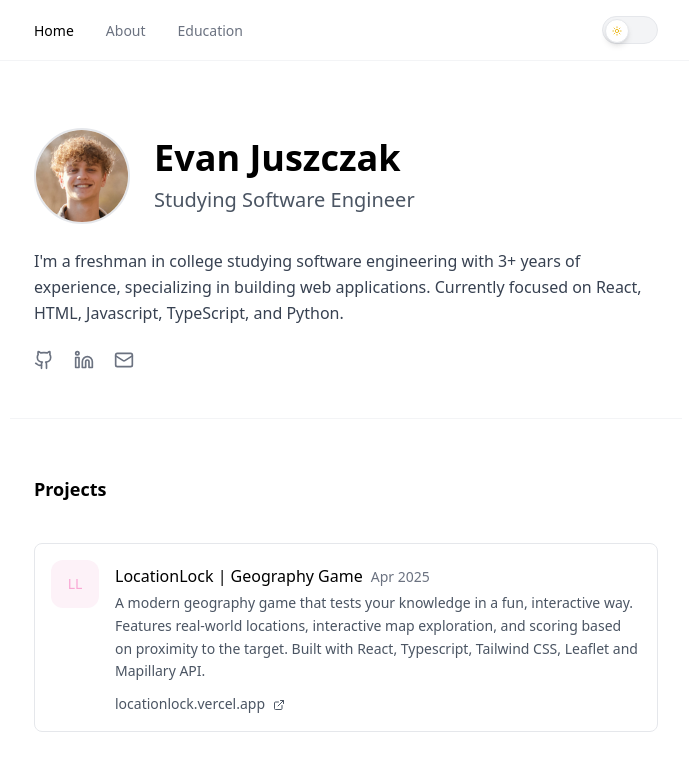
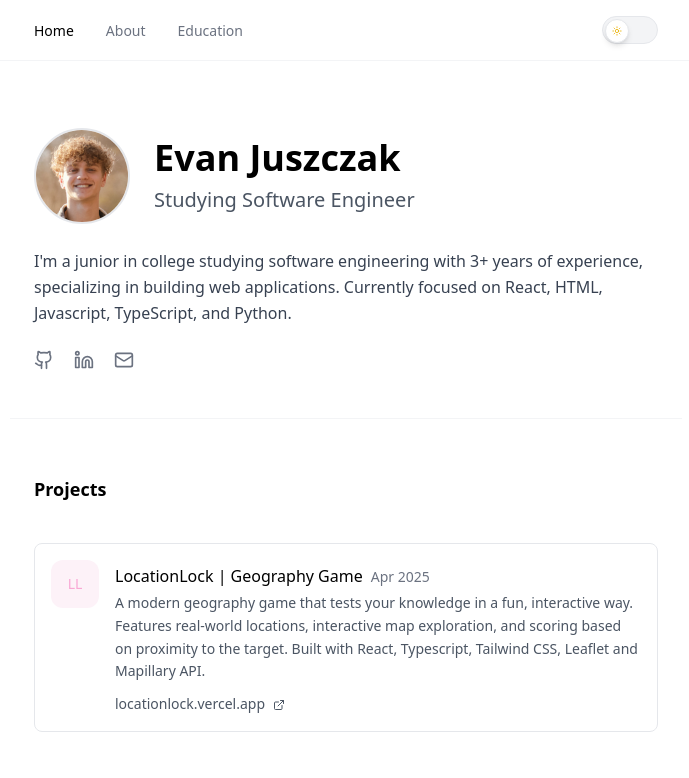
Before and after one commit to evanjuszczak/evan, a React (Vite) app: page / in a window 1280 px wide. Shown: the top 778 px of the page, without its empty margins (294-983 px from the left). Built offline with nearby package versions, Linux system fonts and the light colour scheme.

Commit message:
changed freshman to senior

```diff
--- a/src/pages/Home.tsx
+++ b/src/pages/Home.tsx
@@ -31,7 +31,7 @@ export function Home() {
 
         <FadeIn delay={200}>
           <p className="text-base text-gray-700 dark:text-gray-300 leading-relaxed">
-            I'm a freshman in college studying software engineering with 3+ years of experience, specializing in building web applications.
+            I'm a junior in college studying software engineering with 3+ years of experience, specializing in building web applications.
             Currently focused on React, HTML, Javascript, TypeScript, and Python.
           </p>
         </FadeIn>
```
